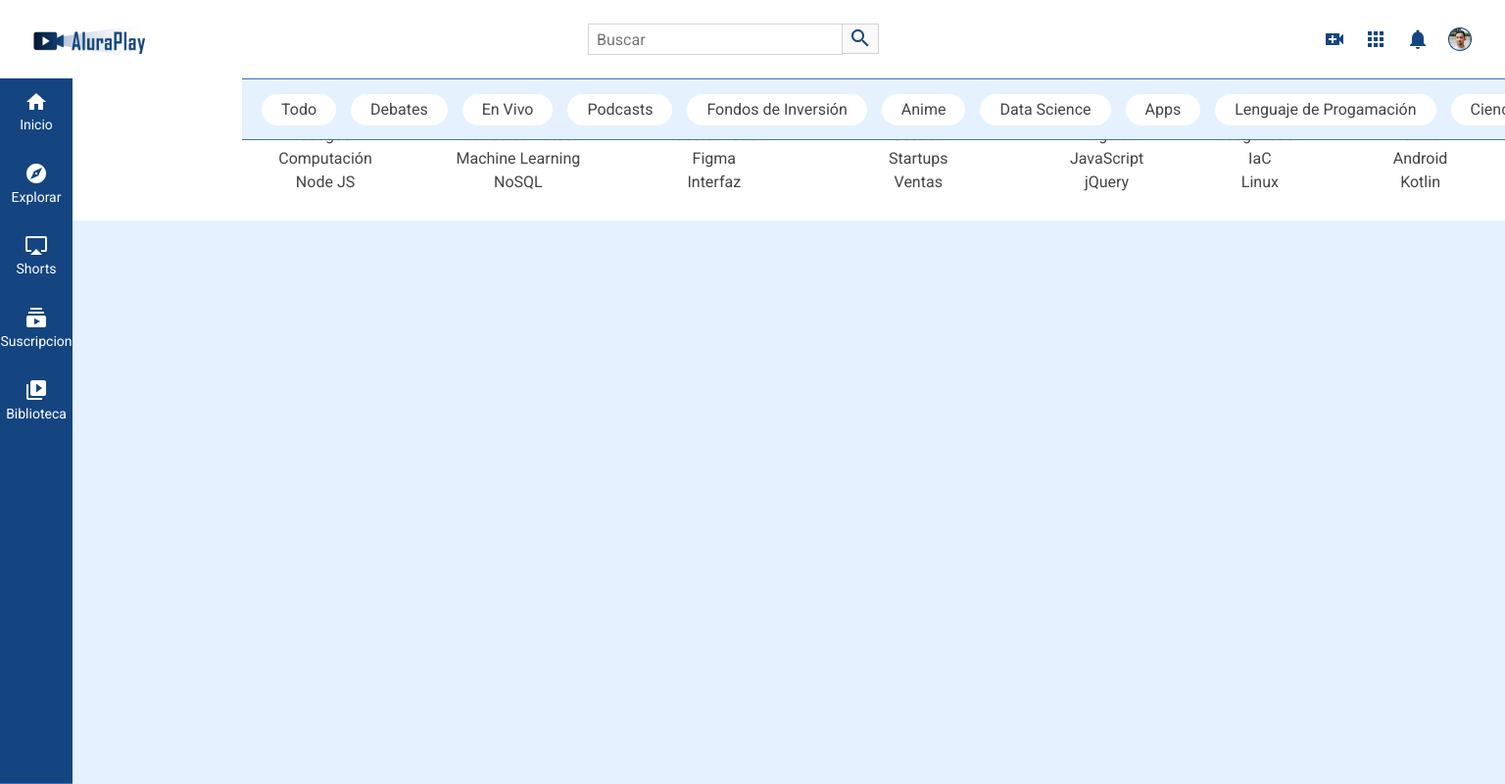
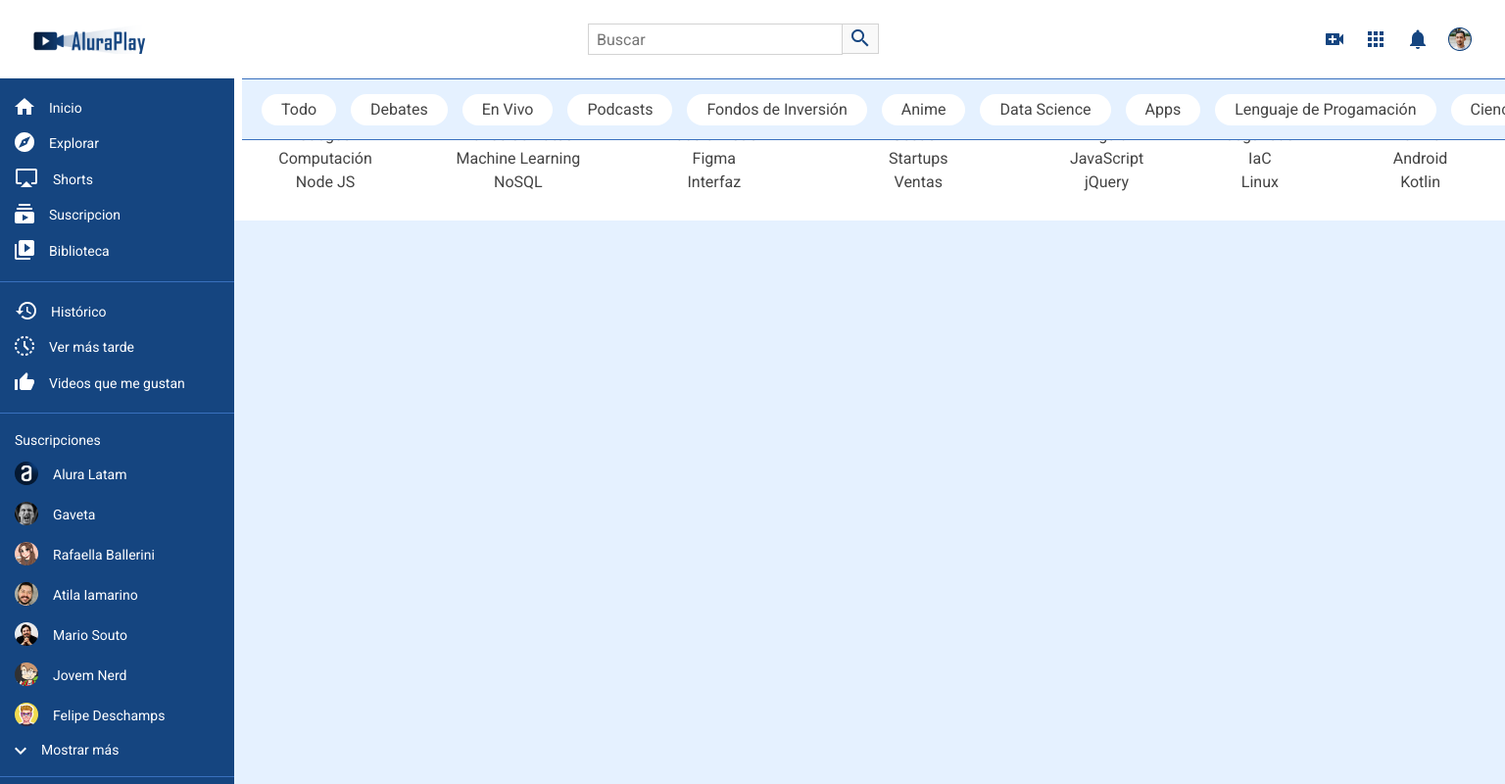
Before and after one commit to NightMare070/Beca_ONE, a plain HTML site: page Curso_CSS/index.html in a window 1536 px wide. Shown: the whole page at 98% size. Drawn offline with Linux system fonts and the light colour scheme.

Commit message:
barra lateral pc

```diff
--- a/Curso_CSS/css/flexbox.css
+++ b/Curso_CSS/css/flexbox.css
@@ -40,18 +40,59 @@
 }
 
 @media (min-width: 834px) {
-    .menu__container {
+    .menu__container{
         left: 0;
         height: auto;
         width: 74px;
         top: 80px;
     }
 
-    .menu__lista {
+    .menu__lista{
         flex-direction: column;
         justify-content: flex-start;
         padding-top: 15px;
         gap: 33px;
+    }
+}
+
+@media (min-width: 1440px) {
+    .menu__container{
+        width: 239px;
+        overflow: scroll;
+    }
+
+    .menu__lista:nth-child(2),  /* Seleccionamos el segundo elemento */
+    .menu__lista:nth-child(3),  /* Seleccionamos el tercer elemento */
+    .menu__lista:nth-child(4){  /* Seleccionamos el cuarto elemento */
+        display: flex;
+    }
+
+    .menu__lista{
+        height: auto;
+        padding: 20px 17px 20px 15px;
+        gap: 15px;
+    }
+
+    .menu__lista:nth-child(3){
+        flex-direction: column-reverse;
+    }
+
+    .menu__itens{
+        flex-direction: row;
+        gap: 15px;
+        align-items: center;
+    }
+
+    .videojuegos{
+        order: 3;
+    }
+
+    .peliculas{
+        order: 2;
+    }
+
+    .premium{
+        order: 1;
     }
 }
 
```
